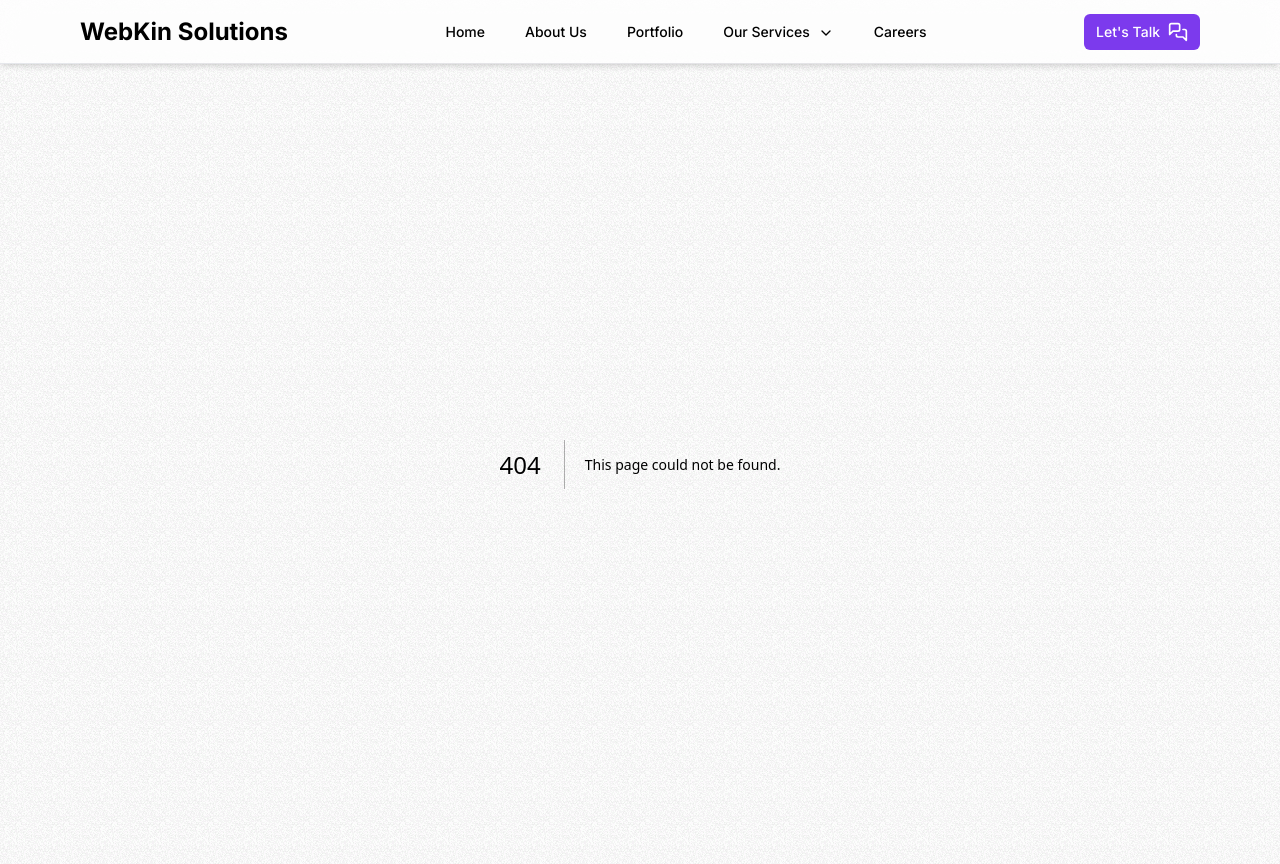
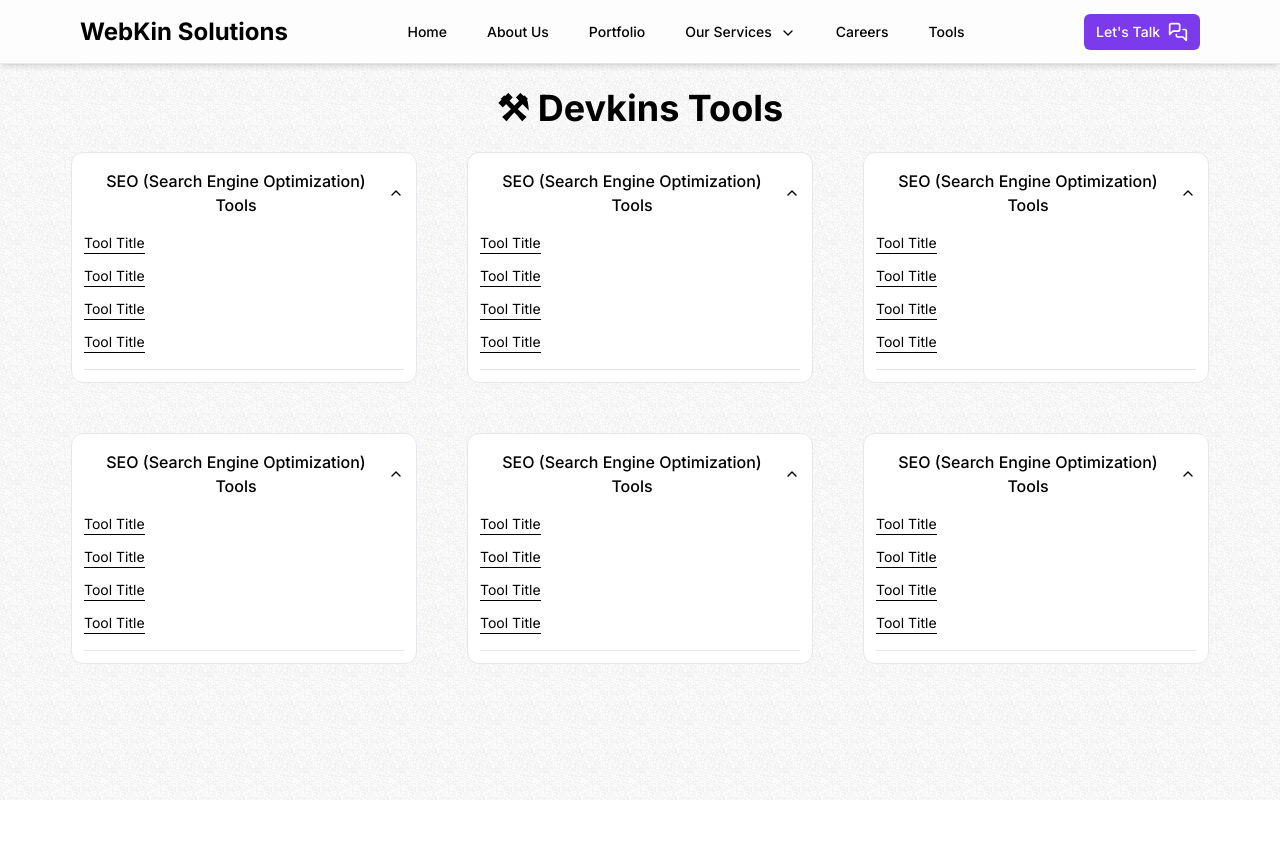
Before and after one commit to tahaamin2013/Devkins, a Next.js app: page /tools in a window 1280 px wide. Before the commit this address had no page. After the commit the page ends 800 px from the top, so only its background shows below. Built offline with nearby package versions, Linux system fonts and the light colour scheme.

Commit message:
add tool page

```diff
--- a/package.json
+++ b/package.json
@@ -9,6 +9,7 @@
     "lint": "next lint"
   },
   "dependencies": {
+    "@radix-ui/react-accordion": "^1.1.2",
     "@radix-ui/react-dialog": "^1.0.5",
     "@radix-ui/react-dropdown-menu": "^2.0.6",
     "@radix-ui/react-slot": "^1.0.2",
--- a/src/app/page.tsx
+++ b/src/app/page.tsx
@@ -32,9 +32,7 @@
   const texts = ["Text 1", "Text 2", "Text 3"];
 
   return (
-    <>
-      <MaxWidthWrapper className="mb-12 mt-10 flex flex-col items-center justify-center text-center">
-        <motion.ul
+    <>        <motion.ul
           variants={container}
           initial="hidden"
           animate="visible"
@@ -83,7 +81,6 @@
             </motion.li>
           </div>
         </motion.ul>
-      </MaxWidthWrapper>
 
       <div>
         <div className="relative isolate">
--- /dev/null
+++ b/src/app/tools/page.tsx
@@ -0,0 +1,176 @@
+import React from "react";
+import {
+  Accordion,
+  AccordionContent,
+  AccordionItem,
+  AccordionTrigger,
+} from "@/components/ui/accordion";
+import Link from "next/link";
+
+const Tools = () => {
+  return (
+    <div className="flex flex-wrap px-6 justify-center mt-6 w-full">
+      <h1 className="text-4xl font-bold">⚒ Devkins Tools</h1>
+      <div className="flex flex-wrap px-6 justify-center mt-6 gap-[50px] w-full">
+        <Accordion
+          type="single"
+          collapsible
+          defaultValue="item-1" // Set defaultValue to "item-1" to open the accordion by default
+          className="bg-white rounded-xl p-3 pt-0 border h-fit"
+        >
+          <AccordionItem value="item-1" className="w-[320px]">
+            <AccordionTrigger>
+              SEO (Search Engine Optimization) Tools
+            </AccordionTrigger>
+            <AccordionContent className="flex flex-col gap-3">
+              <Link href="/fsd" className="border-b w-fit border-black">
+                Tool Title
+              </Link>
+              <Link href="/fsd" className="border-b w-fit border-black">
+                Tool Title
+              </Link>
+              <Link href="/fsd" className="border-b w-fit border-black">
+                Tool Title
+              </Link>
+              <Link href="/fsd" className="border-b w-fit border-black">
+                Tool Title
+              </Link>
+            </AccordionContent>
+          </AccordionItem>
+        </Accordion>
+        <Accordion
+          type="single"
+          collapsible
+          defaultValue="item-1" // Set defaultValue to "item-1" to open the accordion by default
+          className="bg-white rounded-xl p-3 pt-0 border h-fit"
+        >
+          <AccordionItem value="item-1" className="w-[320px]">
+            <AccordionTrigger>
+              SEO (Search Engine Optimization) Tools
+            </AccordionTrigger>
+            <AccordionContent className="flex flex-col gap-3">
+              <Link href="/fsd" className="border-b w-fit border-black">
+                Tool Title
+              </Link>
+              <Link href="/fsd" className="border-b w-fit border-black">
+                Tool Title
+              </Link>
+              <Link href="/fsd" className="border-b w-fit border-black">
+                Tool Title
+              </Link>
+              <Link href="/fsd" className="border-b w-fit border-black">
+                Tool Title
+              </Link>
+            </AccordionContent>
+          </AccordionItem>
+        </Accordion>
+        <Accordion
+          type="single"
+          collapsible
+          defaultValue="item-1" // Set defaultValue to "item-1" to open the accordion by default
+          className="bg-white rounded-xl p-3 pt-0 border h-fit"
+        >
+          <AccordionItem value="item-1" className="w-[320px]">
+            <AccordionTrigger>
+              SEO (Search Engine Optimization) Tools
+            </AccordionTrigger>
+            <AccordionContent className="flex flex-col gap-3">
+              <Link href="/fsd" className="border-b w-fit border-black">
+                Tool Title
+              </Link>
+              <Link href="/fsd" className="border-b w-fit border-black">
+                Tool Title
+              </Link>
+              <Link href="/fsd" className="border-b w-fit border-black">
+                Tool Title
+              </Link>
+              <Link href="/fsd" className="border-b w-fit border-black">
+                Tool Title
+              </Link>
+            </AccordionContent>
+          </AccordionItem>
+        </Accordion>
+        <Accordion
+          type="single"
+          collapsible
+          defaultValue="item-1" // Set defaultValue to "item-1" to open the accordion by default
+          className="bg-white rounded-xl p-3 pt-0 border h-fit"
+        >
+          <AccordionItem value="item-1" className="w-[320px]">
+            <AccordionTrigger>
+              SEO (Search Engine Optimization) Tools
+            </AccordionTrigger>
+            <AccordionContent className="flex flex-col gap-3">
+              <Link href="/fsd" className="border-b w-fit border-black">
+                Tool Title
+              </Link>
+              <Link href="/fsd" className="border-b w-fit border-black">
+                Tool Title
+              </Link>
+              <Link href="/fsd" className="border-b w-fit border-black">
+                Tool Title
+              </Link>
+              <Link href="/fsd" className="border-b w-fit border-black">
+                Tool Title
+              </Link>
+            </AccordionContent>
+          </AccordionItem>
+        </Accordion>
+        <Accordion
+          type="single"
+          collapsible
+          defaultValue="item-1" // Set defaultValue to "item-1" to open the accordion by default
+          className="bg-white rounded-xl p-3 pt-0 border h-fit"
+        >
+          <AccordionItem value="item-1" className="w-[320px]">
+            <AccordionTrigger>
+              SEO (Search Engine Optimization) Tools
+            </AccordionTrigger>
+            <AccordionContent className="flex flex-col gap-3">
+              <Link href="/fsd" className="border-b w-fit border-black">
+                Tool Title
+              </Link>
+              <Link href="/fsd" className="border-b w-fit border-black">
+                Tool Title
+              </Link>
+              <Link href="/fsd" className="border-b w-fit border-black">
+                Tool Title
+              </Link>
+              <Link href="/fsd" className="border-b w-fit border-black">
+                Tool Title
+              </Link>
+            </AccordionContent>
+          </AccordionItem>
+        </Accordion>
+        <Accordion
+          type="single"
+          collapsible
+          defaultValue="item-1" // Set defaultValue to "item-1" to open the accordion by default
+          className="bg-white rounded-xl p-3 pt-0 border h-fit"
+        >
+          <AccordionItem value="item-1" className="w-[320px]">
+            <AccordionTrigger>
+              SEO (Search Engine Optimization) Tools
+            </AccordionTrigger>
+            <AccordionContent className="flex flex-col gap-3">
+              <Link href="/fsd" className="border-b w-fit border-black">
+                Tool Title
+              </Link>
+              <Link href="/fsd" className="border-b w-fit border-black">
+                Tool Title
+              </Link>
+              <Link href="/fsd" className="border-b w-fit border-black">
+                Tool Title
+              </Link>
+              <Link href="/fsd" className="border-b w-fit border-black">
+                Tool Title
+              </Link>
+            </AccordionContent>
+          </AccordionItem>
+        </Accordion>
+      </div>
+    </div>
+  );
+};
+
+export default Tools;
--- a/src/components/Navbar/index.tsx
+++ b/src/components/Navbar/index.tsx
@@ -715,6 +715,15 @@
             >
               Careers
             </Link>
+            <Link
+              href="/tools"
+              className={buttonVariants({
+                variant: "ghost",
+                size: "sm",
+              })}
+            >
+              Tools
+            </Link>
           </div>
           <div className="hidden items-center text-white space-x-4 sm:flex">
             <Link href="/talk">
--- /dev/null
+++ b/src/components/ui/accordion.tsx
@@ -0,0 +1,58 @@
+"use client"
+
+import * as React from "react"
+import * as AccordionPrimitive from "@radix-ui/react-accordion"
+import { ChevronDown } from "lucide-react"
+
+import { cn } from "@/lib/utils"
+
+const Accordion = AccordionPrimitive.Root
+
+const AccordionItem = React.forwardRef<
+  React.ElementRef<typeof AccordionPrimitive.Item>,
+  React.ComponentPropsWithoutRef<typeof AccordionPrimitive.Item>
+>(({ className, ...props }, ref) => (
+  <AccordionPrimitive.Item
+    ref={ref}
+    className={cn("border-b", className)}
+    {...props}
+  />
+))
+AccordionItem.displayName = "AccordionItem"
+
+const AccordionTrigger = React.forwardRef<
+  React.ElementRef<typeof AccordionPrimitive.Trigger>,
+  React.ComponentPropsWithoutRef<typeof AccordionPrimitive.Trigger>
+>(({ className, children, ...props }, ref) => (
+  <AccordionPrimitive.Header className="flex">
+    <AccordionPrimitive.Trigger
+      ref={ref}
+      className={cn(
+        "flex flex-1 items-center justify-between py-4 font-medium transition-all hover:underline [&[data-state=open]>svg]:rotate-180",
+        className
+      )}
+      {...props}
+    >
+      {children}
+      <ChevronDown className="h-4 w-4 shrink-0 transition-transform duration-200" />
+    </AccordionPrimitive.Trigger>
+  </AccordionPrimitive.Header>
+))
+AccordionTrigger.displayName = AccordionPrimitive.Trigger.displayName
+
+const AccordionContent = React.forwardRef<
+  React.ElementRef<typeof AccordionPrimitive.Content>,
+  React.ComponentPropsWithoutRef<typeof AccordionPrimitive.Content>
+>(({ className, children, ...props }, ref) => (
+  <AccordionPrimitive.Content
+    ref={ref}
+    className="overflow-hidden text-sm transition-all data-[state=closed]:animate-accordion-up data-[state=open]:animate-accordion-down"
+    {...props}
+  >
+    <div className={cn("pb-4 pt-0", className)}>{children}</div>
+  </AccordionPrimitive.Content>
+))
+
+AccordionContent.displayName = AccordionPrimitive.Content.displayName
+
+export { Accordion, AccordionItem, AccordionTrigger, AccordionContent }
```
Also changed, not shown: 1 other file (tests, documents, lock files or other folders).
